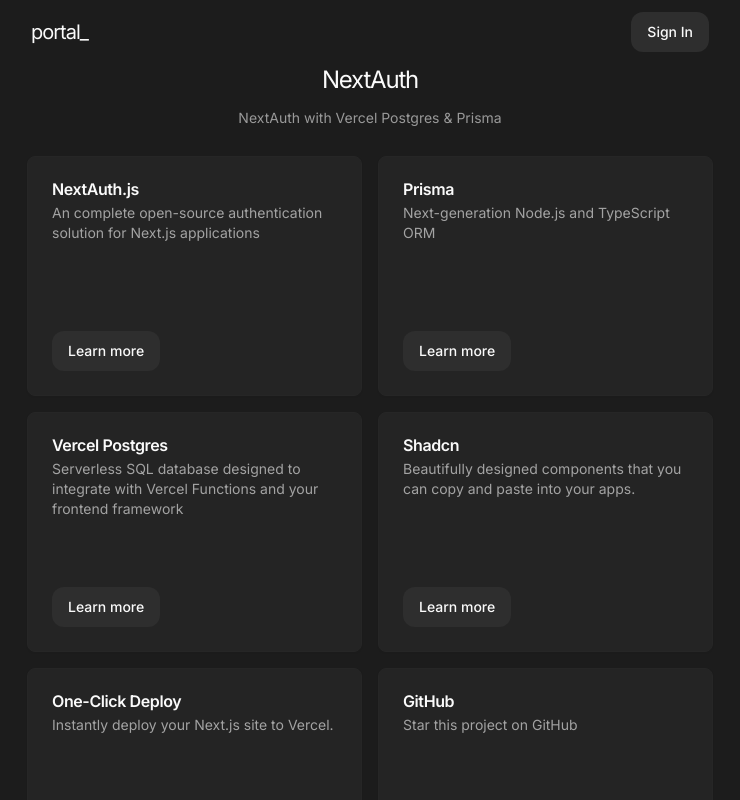
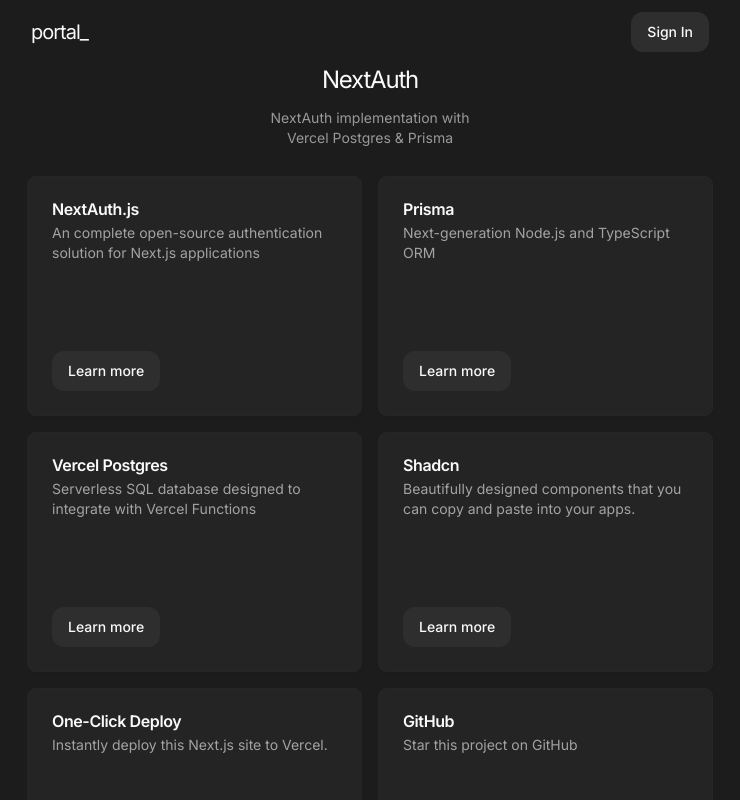
Before and after one commit to kelvinyelyen/next-auth, a Next.js app: page / in a window 1280 px wide. Shown: the top 800 px of the page, without its empty margins (270-1010 px from the left). Built offline with nearby package versions, Linux system fonts and the light colour scheme; no server answers.

Commit message:
[update] libraries

```diff
--- a/app/page.tsx
+++ b/app/page.tsx
@@ -15,9 +15,9 @@
     <main className="container">
       <h2 className="text-2xl tracking-tighter text-center lg:mt-0 mt-3">NextAuth</h2>
       <p className="text-sm text-center p-3 text-secondary">
-        NextAuth with Vercel Postgres & Prisma
+        NextAuth implementation with <br />Vercel Postgres & Prisma
       </p>
-      <div className="grid lg:grid-cols-2 grid-cols-1  gap-4 p-4">
+      <div className="grid lg:grid-cols-2 grid-cols-1 gap-4 p-4">
         <Card>
           <CardHeader>
             <CardTitle>NextAuth.js</CardTitle>
@@ -48,12 +48,11 @@
           </CardFooter>
         </Card>
 
-
         <Card>
           <CardHeader>
             <CardTitle>Vercel Postgres</CardTitle>
             <CardDescription>
-              Serverless SQL database designed to integrate with Vercel Functions and your frontend framework
+              Serverless SQL database designed to integrate with Vercel Functions
             </CardDescription>
           </CardHeader>
           <CardFooter>
@@ -84,7 +83,7 @@
           <CardHeader>
             <CardTitle>One-Click Deploy</CardTitle>
             <CardDescription>
-              Instantly deploy your Next.js site to Vercel.
+              Instantly deploy this Next.js site to Vercel.
             </CardDescription>
           </CardHeader>
           <CardFooter>
--- a/components/shared/popover.tsx
+++ b/components/shared/popover.tsx
@@ -37,7 +37,7 @@
           <PopoverPrimitive.Content
             sideOffset={4}
             align={align}
-            className="z-20 animate-slide-up-fade items-center rounded-md border border-gray-200 bg-white drop-shadow-lg"
+            className="z-20 animate-slide-up-fade items-center rounded-md border border-blue-200 bg-white drop-shadow-lg"
           >
             {content}
           </PopoverPrimitive.Content>
--- a/package.json
+++ b/package.json
@@ -37,7 +37,8 @@
     "tailwind-merge": "^2.1.0",
     "tailwindcss": "3.3.3",
     "tailwindcss-animate": "^1.0.7",
-    "typescript": "5.1.6"
+    "typescript": "5.1.6",
+    "vercel": "^34.1.4"
   },
   "devDependencies": {
     "prettier": "^3.0.1",
```
Also changed, not shown: prettier.config.js (line endings or trailing spaces), 2 other files (tests, documents, lock files or other folders).
